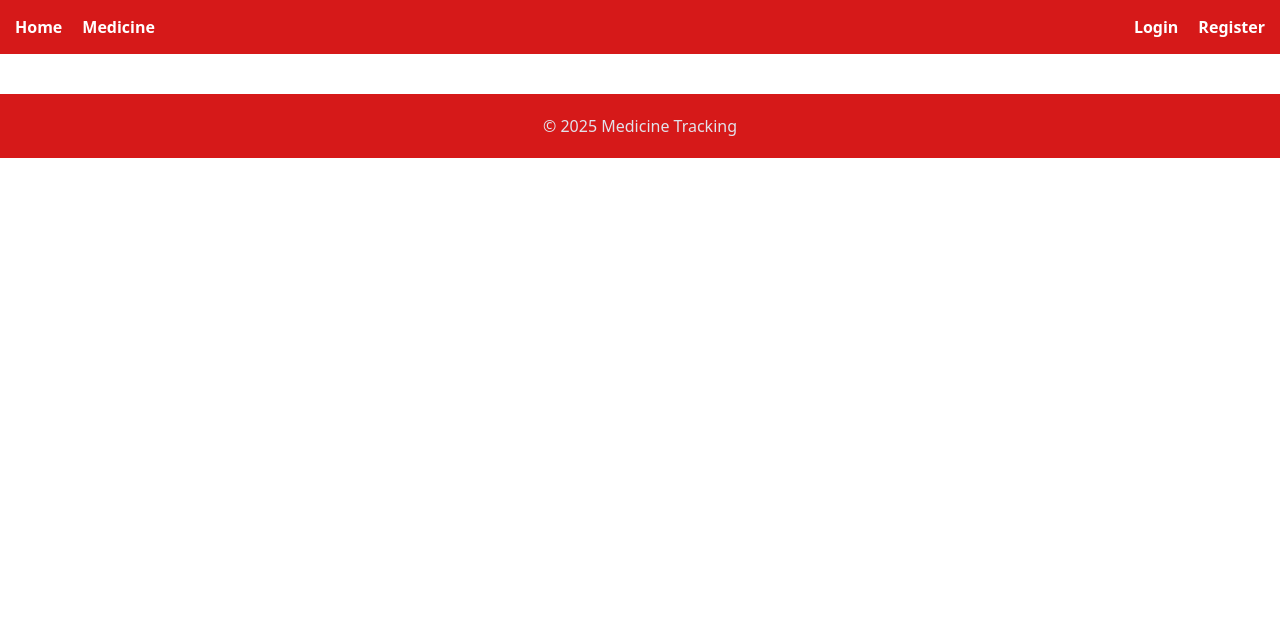
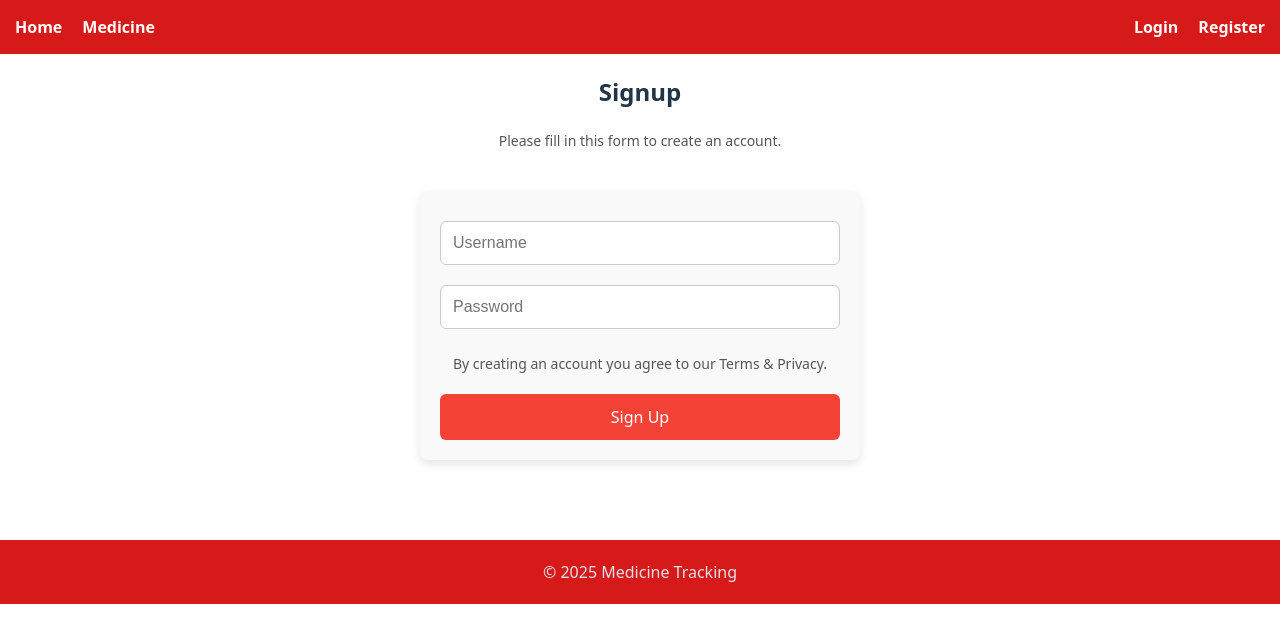
Before and after one commit to MariamE04/SP3-Frontend, a React (Vite) app in the folder medicineT/: page /register in a window 1280 px wide. Shown: the top 642 px of the page. Built offline with nearby package versions, Linux system fonts and the light colour scheme.

Commit message:
registere lavet og virker (css tilføjet tl register, login og alt registere) næste fikse fejl med logs

```diff
--- a/medicineT/src/style/App.jsx
+++ b/medicineT/src/App.jsx
@@ -1,6 +1,6 @@
 import { Outlet } from 'react-router'
 import '../style/App.css';
-import Header from '../components/header/Header'
+import Header from './components/header/Header'
 
 function App() {
 
--- a/medicineT/src/components/MedicineLogs.jsx
+++ b/medicineT/src/components/MedicineLogs.jsx
@@ -32,7 +32,7 @@ function MedicineLogs({ medicine, onEditLog }) {
   };
 
   return (
-    <div>
+    <div className={styles.logsBox}>
       <h2>Logs for {medicine.name}</h2>
 
       {logs.map(log => (
--- a/medicineT/src/components/RegisterMedicine.jsx
+++ b/medicineT/src/components/RegisterMedicine.jsx
@@ -1,5 +1,6 @@
 import { useState } from "react";
 import FetchData from "../utils/FetchData";
+ import styles from "../style/FormRegister.module.css";
 
 function RegisterMedicine() {
   const [formData, setFormData] = useState({
@@ -41,6 +42,7 @@ function RegisterMedicine() {
   };
 
   return (
+    <div className={styles.registerForm}>
     <form onSubmit={handleSubmit}>
       <input
         name="name"
@@ -60,8 +62,9 @@ function RegisterMedicine() {
         value={formData.symptomDescription}
         onChange={handleChange}
       />
-      <button type="submit">Add Medicine</button>
+      <button className={styles.primaryBtn} type="submit">Add Medicine</button>
     </form>
+    </div>
   );
 }
 
--- a/medicineT/src/components/RegisterMedicineLog.jsx
+++ b/medicineT/src/components/RegisterMedicineLog.jsx
@@ -1,6 +1,7 @@
   import { useState, useContext } from "react";
   import FetchData from "../utils/FetchData";
   import { AuthContext } from "../auth/AuthContext";
+  import styles from "../style/FormRegister.module.css";
 
   function RegisterMedicineLog({ medicine }) {
     const { username } = useContext(AuthContext);
@@ -41,6 +42,7 @@
     };
 
     return (
+      <div className={styles.registerForm}>
       <form onSubmit={handleSubmit}>
         <h4>Add log for {medicine.name}</h4>
 
@@ -59,8 +61,9 @@
           onChange={handleChange}
         />
 
-        <button type="submit">Add Log</button>
+        <button className={styles.primaryBtn} type="submit">Add Log</button>
       </form>
+      </div>
     );
   }
 
--- a/medicineT/src/page/Login.jsx
+++ b/medicineT/src/page/Login.jsx
@@ -2,6 +2,7 @@ import { useState, useContext } from "react";
 import { useNavigate } from "react-router-dom";
 import { AuthContext } from "../auth/AuthContext";
 import { useSearchParams } from "react-router-dom";
+import styles from "../style/Login.module.css";
 
 
 function Login() {
@@ -25,10 +26,10 @@ function Login() {
   };
 
   return (
-    <div>
+    <div className={styles.loginForm}>
        {reason === "expired" && (
       <p style={{ color: "red", marginBottom: "1rem" }}>
-        Session expired – please log in again
+        Session expired - please log in again
       </p>
     )}
 
--- a/medicineT/src/page/Register.jsx
+++ b/medicineT/src/page/Register.jsx
@@ -1,6 +1,69 @@
+import { useState } from "react";
+import { useNavigate } from "react-router-dom";
+import facade from "../utils/authFacade";
+import styles from "../style/FormRegister.module.css";
 
 function Register(){
+  const [credentials, setCredentials] = useState({ username: "", password: "" });
 
+  const navigate = useNavigate();
+
+  const onChange = (e) => {
+    setCredentials({
+      ...credentials,
+      [e.target.id]: e.target.value,
+    });
+  };
+
+  const performRegistere = async (e) => {
+   e.preventDefault();
+
+    try {
+      await facade.register(
+        credentials.username,
+        credentials.password
+      );
+
+      alert("User created – you can now log in");
+      navigate("/login");
+    } catch (err) {
+      alert("Registration failed");
+      console.error(err);
+    }
+  };
+
+
+  return (
+    <div className={styles.registerForm}>
+      <h2>Signup</h2>
+      <p>Please fill in this form to create an account.</p>
+
+      <form onSubmit={performRegistere}>
+        <input
+          id="username"
+          value={credentials.username}
+          onChange={onChange}
+          placeholder="Username"
+          autoComplete="username"
+          required
+        />
+        <input
+          id="password"
+          type="password"
+          value={credentials.password}
+          onChange={onChange}
+          placeholder="Password"
+          autoComplete="current-password"
+          required
+        />
+        <p>By creating an account you agree to our Terms & Privacy.</p>
+
+        <div className={styles.buttons}>
+           <button type="submit" className={styles.primaryBtn}>Sign Up</button>
+        </div>
+      </form>
+    </div>
+  );
 }
 
 export default Register;
--- /dev/null
+++ b/medicineT/src/style/FormRegister.module.css
@@ -0,0 +1,62 @@
+.registerForm form {
+  max-width: 400px;
+  margin: 40px auto;
+  padding: 20px;
+  border-radius: 8px;
+  background-color: #f9f9f9;
+  box-shadow: 0 4px 10px rgba(0, 0, 0, 0.1);
+}
+
+.registerForm input {
+  width: 100%;
+  box-sizing: border-box;
+  padding: 12px;
+  margin: 10px 0;
+  border-radius: 6px;
+  border: 1px solid #ccc;
+  font-size: 16px;
+}
+
+.registerForm h2,
+.registerForm h4 {
+  text-align: center;
+}
+
+.registerForm p {
+  font-size: 14px;
+  color: #555;
+  text-align: center;
+}
+
+.buttons {
+  display: flex;
+  gap: 10px;
+  margin-top: 20px;
+}
+
+.primaryBtn {
+  flex: 1;
+  padding: 12px;
+  border: none;
+  border-radius: 6px;
+  background-color: #f44336;
+  color: white;
+  font-size: 16px;
+  cursor: pointer;
+}
+
+.dangerBtn {
+  flex: 1;
+  padding: 12px;
+  border: none;
+  border-radius: 6px;
+  background-color: #f44336;
+  color: white;
+  font-size: 16px;
+  cursor: pointer;
+}
+
+.primaryBtn:hover,
+.dangerBtn:hover {
+  opacity: 0.9;
+}
--- /dev/null
+++ b/medicineT/src/style/Login.module.css
@@ -0,0 +1,36 @@
+.loginForm {
+  max-width: 400px;
+  margin: 40px auto;
+  padding: 20px;
+  border-radius: 8px;
+  background-color: #f9f9f9;
+  box-shadow: 0 4px 10px rgba(0, 0, 0, 0.1);
+}
+
+.loginForm h2 {
+  text-align: center;
+}
+
+.loginForm input {
+  width: 100%;
+  box-sizing: border-box;
+  padding: 10px;
+  margin-bottom: 12px;
+  border-radius: 6px;
+  border: 1px solid #ccc;
+}
+
+.loginForm button {
+  width: 100%;
+  padding: 10px;
+  border-radius: 6px;
+  border: none;
+  background-color: #f44336;
+  color: white;
+  font-size: 16px;
+  cursor: pointer;
+}
+
+.loginForm button:hover {
+  background-color: #0fa3a1;
+}
--- a/medicineT/src/utils/authFacade.js
+++ b/medicineT/src/utils/authFacade.js
@@ -33,8 +33,18 @@ function getUserNameAndRoles() {
   return [username, roles];
 }
 
+// ---------- REGISTER ----------
+async function register(username, password) {
+  return await FetchData("/auth/register", "POST", {
+    username,
+    password,
+  });
+}
+
+
 export default {
   login,
   logout,
   getUserNameAndRoles,
+  register,
 };
```
